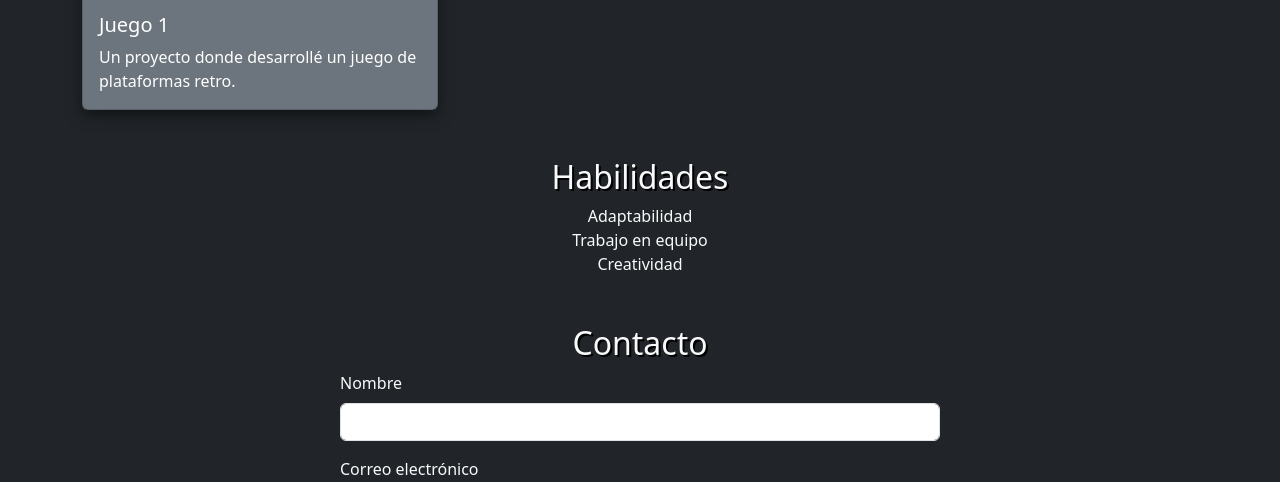
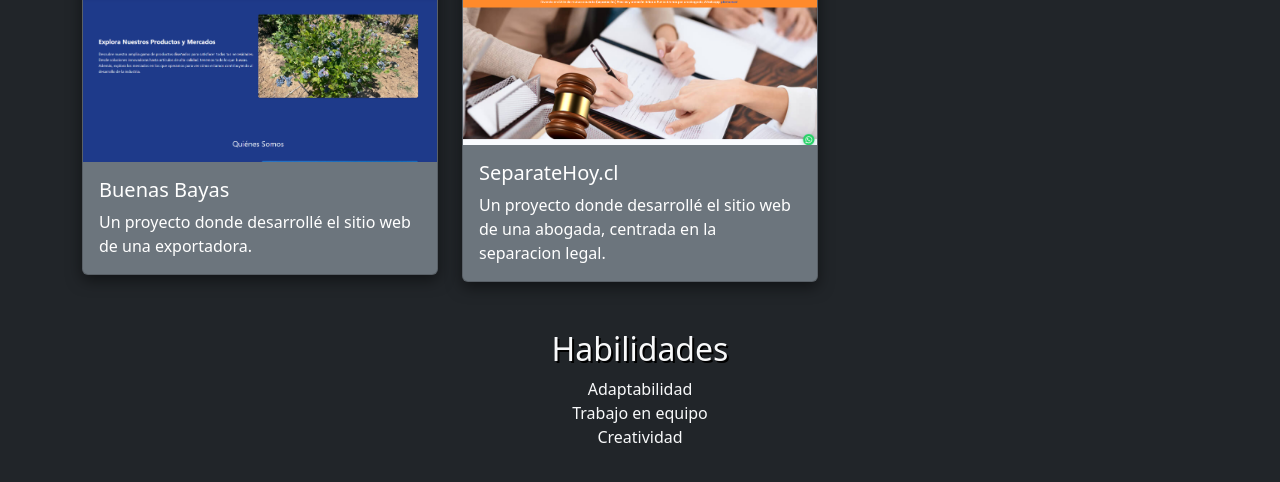
Before and after one commit to Joradi/clasesBoot, a plain HTML site: page Jonathan Diaz - Drilling modulo 2/index.html in a window 1280 px wide. Shown: the part 626-1108 px from the top of the page. Drawn offline with nearby package versions, Linux system fonts and the light colour scheme.

Commit message:
le agrego nuevos proyectos e imagenes a estos

```diff
--- a/Jonathan Diaz - Drilling modulo 2/index.html
+++ b/Jonathan Diaz - Drilling modulo 2/index.html
@@ -40,24 +40,38 @@
     <!-- Sección Sobre mí -->
     <section id="about" class="container my-5">
         <h2 class="text-center">Sobre mí</h2>
-    <p class="text-center">Soy un desarrollador en formación, explorando el mundo de la programación con una curiosidad constante y ganas de aprender. Actualmente, estoy adquiriendo conocimientos en JavaScript, base de datos, Java yu Spring, con la intención de convertirme en un programador full-stack.</p>
-    <p class="text-center">Cada nuevo lenguaje es una puerta abierta a infinitas posibilidades, y disfruto el proceso de aprender y aplicar estos conocimientos en proyectos reales. Aunque mi recorrido en el mundo del desarrollo apenas comienza, estoy emocionado por las oportunidades que se presentan y decidido a seguir mejorando mis habilidades.</p>
+        <p class="text-center">Soy un desarrollador en formación, explorando el mundo de la programación con una
+            curiosidad constante y ganas de aprender. Actualmente, estoy adquiriendo conocimientos en JavaScript, base
+            de datos, Java yu Spring, con la intención de convertirme en un programador full-stack.</p>
+        <p class="text-center">Cada nuevo lenguaje es una puerta abierta a infinitas posibilidades, y disfruto el
+            proceso de aprender y aplicar estos conocimientos en proyectos reales. Aunque mi recorrido en el mundo del
+            desarrollo apenas comienza, estoy emocionado por las oportunidades que se presentan y decidido a seguir
+            mejorando mis habilidades.</p>
     </section>
 
-  <!-- Sección Proyectos estilo juegos -->
+    <!-- Portafolio de proyectos en los que participe-->
     <section id="projects" class="container my-5">
         <h2 class="text-center">Proyectos</h2>
         <div class="row">
             <div class="col-md-4">
                 <div class="card bg-secondary text-white">
-          <img src="project1.jpg" class="card-img-top" alt="Proyecto 1">
+                    <img src="asset/img/bb.png" class="card-img-top" alt="Proyecto 1">
                     <div class="card-body">
-            <h5 class="card-title">Juego 1</h5>
-            <p class="card-text">Un proyecto donde desarrollé un juego de plataformas retro.</p>
+                        <h5 class="card-title">Buenas Bayas</h5>
+                        <p class="card-text">Un proyecto donde desarrollé el sitio web de una exportadora.</p>
                     </div>
                 </div>
             </div>
-      <!-- Repite para más proyectos -->
+            <div class="col-md-4">
+                <div class="card bg-secondary text-white">
+                    <img src="asset/img/separate.png" class="card-img-top" alt="Proyecto 2">
+                    <div class="card-body">
+                        <h5 class="card-title">SeparateHoy.cl</h5>
+                        <p class="card-text">Un proyecto donde desarrollé el sitio web de una abogada, centrada en la
+                            separacion legal.</p>
+                    </div>
+                </div>
+            </div>
         </div>
     </section>
 
@@ -93,7 +107,8 @@
 
     <!-- Pie de página -->
     <footer class="bg-secondary text-light text-center py-3">
-    <p>&copy; 2024 Mi Nombre. Todos los derechos reservados. | Powered by <span class="text-danger">Gaming</span></p>
+        <p>&copy; 2024 Mi Nombre. Todos los derechos reservados. | Powered by <span class="text-danger">Gaming</span>
+        </p>
     </footer>
     <script src="https://cdn.jsdelivr.net/npm/bootstrap@5.3.3/dist/js/bootstrap.bundle.min.js"
         integrity="sha384-YvpcrYf0tY3lHB60NNkmXc5s9fDVZLESaAA55NDzOxhy9GkcIdslK1eN7N6jIeHz"
```
Also changed, not shown: Jonathan Diaz - Drilling modulo 2/asset/img/bb.png (added), Jonathan Diaz - Drilling modulo 2/asset/img/separate.png (added). Lines whose indentation alone changed are shown as unchanged.
